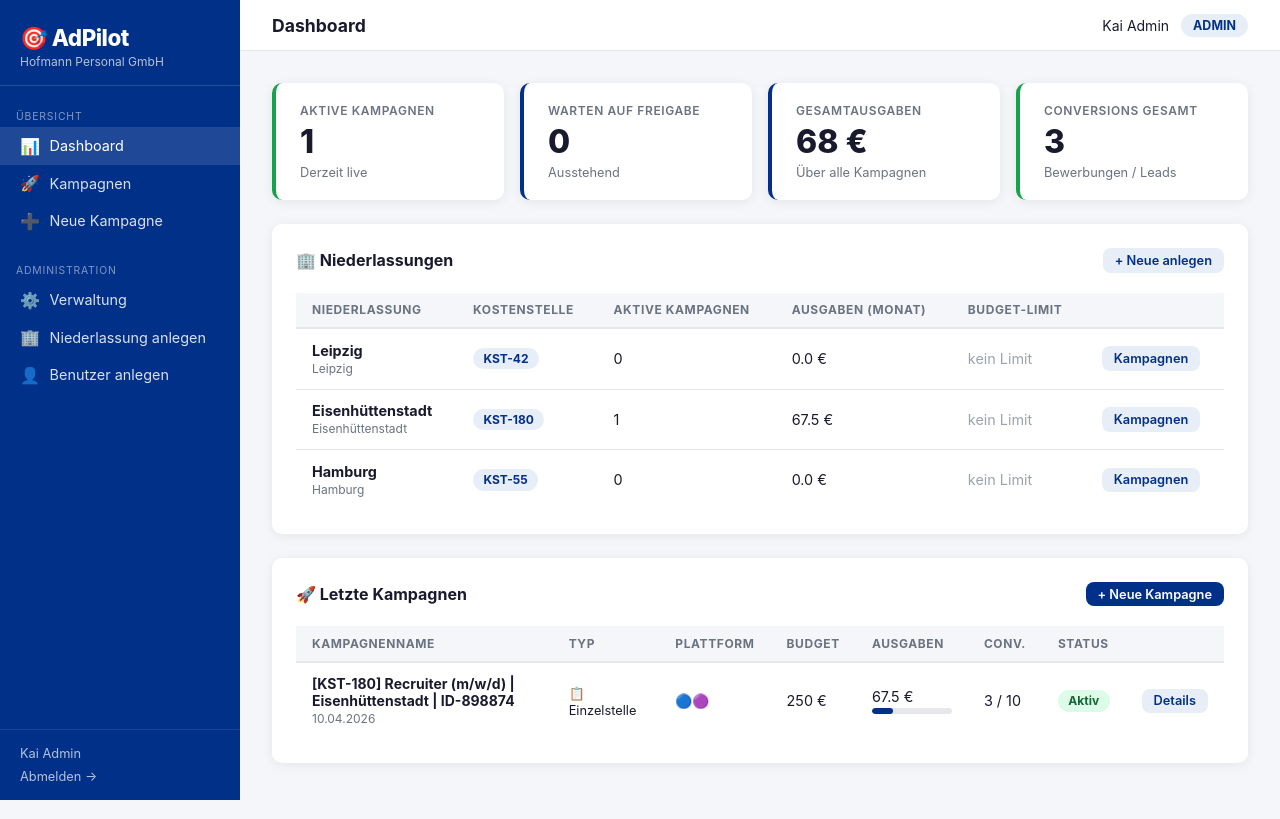
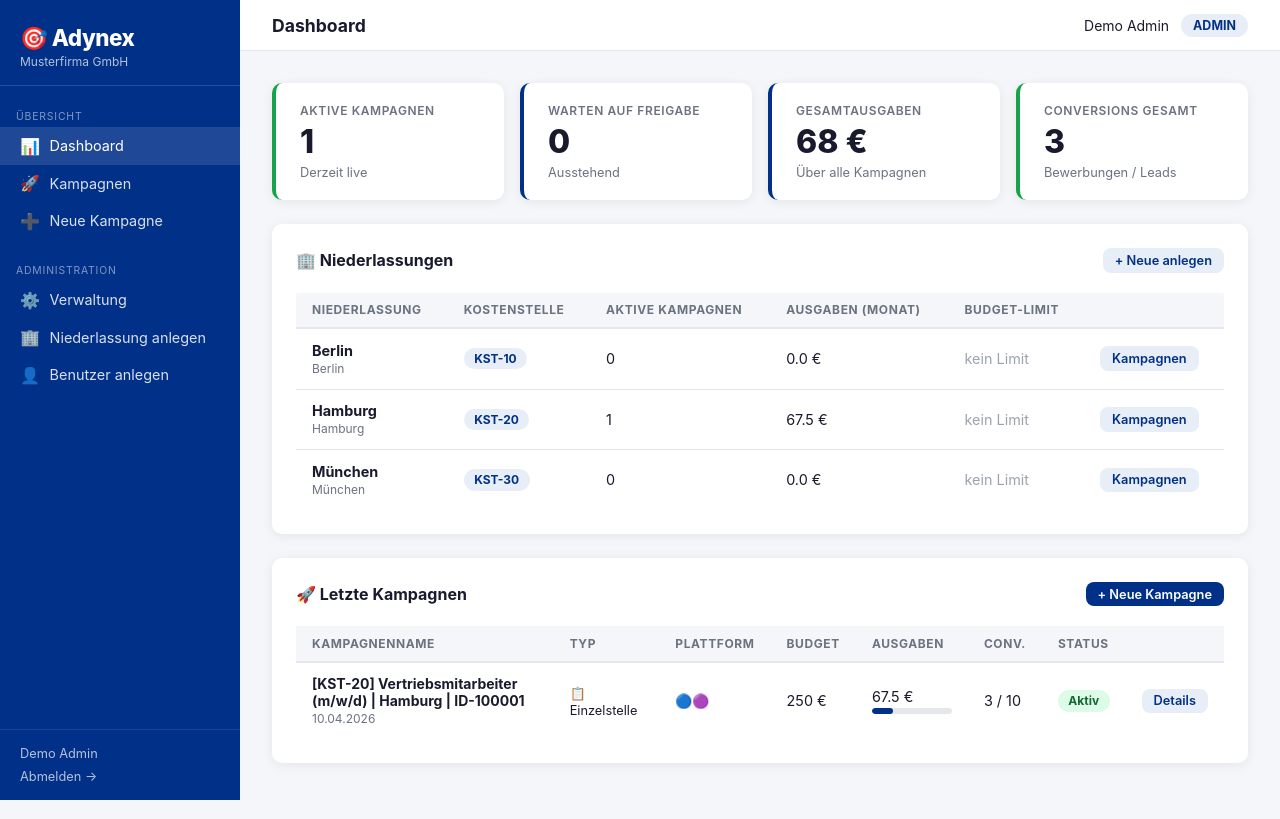
Before and after one commit to KaiBee7/adpilot-saas, a Flask app: page /dashboard/ in a window 1280 px wide. Run offline with Flask 3, Linux system fonts and the light colour scheme; a user stored in the database is signed in.

Commit message:
Rebranding Adynex + generische Demo-Daten

```diff
--- a/app.py
+++ b/app.py
@@ -1,5 +1,5 @@
 """
-AdPilot – Hauptapplikation
+Adynex – Hauptapplikation
 ===========================
 Multi-Tenant SaaS für automatisierte Search-Kampagnen.
 """
@@ -24,7 +24,7 @@ def create_app():
     # ── Konfiguration ─────────────────────────────────────────────────────
     app.config["SECRET_KEY"]           = os.getenv("FLASK_SECRET_KEY", "dev-key-change-in-prod")
     # Render nutzt postgres:// aber SQLAlchemy braucht postgresql://
-    database_url = os.getenv("DATABASE_URL", "sqlite:///adpilot.db")
+    database_url = os.getenv("DATABASE_URL", "sqlite:///adynex.db")
     if database_url.startswith("postgres://"):
         database_url = database_url.replace("postgres://", "postgresql://", 1)
     app.config["SQLALCHEMY_DATABASE_URI"] = database_url
@@ -88,10 +88,10 @@ def _seed_demo_data():
     if Mandant.query.first():
         return  # Bereits Daten vorhanden
 
-    # Demo-Mandant: Hofmann Personal
+    # Demo-Mandant: Musterfirma
     mandant = Mandant(
-        name="Hofmann Personal GmbH",
-        slug="hofmann",
+        name="Musterfirma GmbH",
+        slug="demo",
         plan="professional",
         primary_color="#003087",
         onboarding_done=True,
@@ -102,8 +102,8 @@ def _seed_demo_data():
     # Admin-User
     admin = User(
         mandant_id=mandant.id,
-        email="admin@hofmann.info",
-        first_name="Kai",
+        email="admin@adynex.de",
+        first_name="Demo",
         last_name="Admin",
         role="admin",
     )
@@ -112,20 +112,20 @@ def _seed_demo_data():
 
     # Demo-Niederlassungen
     niederlassungen = [
-        Niederlassung(mandant_id=mandant.id, name="Leipzig",           kostenstelle="42",  city="Leipzig",           plz="04109", standort_url="https://www.hofmann.info/standorte/leipzig/",           group_id="2001"),
-        Niederlassung(mandant_id=mandant.id, name="Eisenhüttenstadt",  kostenstelle="180", city="Eisenhüttenstadt",  plz="15890", standort_url="https://www.hofmann.info/standorte/eisenhuettenstadt/", group_id="2129"),
-        Niederlassung(mandant_id=mandant.id, name="Hamburg",           kostenstelle="55",  city="Hamburg",           plz="20095", standort_url="https://www.hofmann.info/standorte/hamburg/",           group_id="2050"),
+        Niederlassung(mandant_id=mandant.id, name="Berlin",   kostenstelle="10", city="Berlin",   plz="10115", standort_url="https://www.beispiel.de/standorte/berlin/",   group_id="1001"),
+        Niederlassung(mandant_id=mandant.id, name="Hamburg",  kostenstelle="20", city="Hamburg",  plz="20095", standort_url="https://www.beispiel.de/standorte/hamburg/",  group_id="1002"),
+        Niederlassung(mandant_id=mandant.id, name="München",  kostenstelle="30", city="München",  plz="80331", standort_url="https://www.beispiel.de/standorte/muenchen/", group_id="1003"),
     ]
     for n in niederlassungen:
         db.session.add(n)
     db.session.flush()
 
-    # Branch-User für Leipzig
+    # Branch-User
     branch_user = User(
         mandant_id=mandant.id,
         niederlassung_id=niederlassungen[0].id,
-        email="leipzig@hofmann.info",
-        first_name="Leipzig",
+        email="branch@adynex.de",
+        first_name="Demo",
         last_name="Niederlassung",
         role="branch",
     )
@@ -136,15 +136,15 @@ def _seed_demo_data():
     demo_campaign = Campaign(
         niederlassung_id=niederlassungen[1].id,
         mandant_id=mandant.id,
-        name="[KST-180] Recruiter (m/w/d) | Eisenhüttenstadt | ID-898874",
+        name="[KST-20] Vertriebsmitarbeiter (m/w/d) | Hamburg | ID-100001",
         campaign_type=Campaign.TYPE_SINGLE_JOB,
         platform=Campaign.PLATFORM_BOTH,
         status=Campaign.STATUS_ACTIVE,
-        job_title="Recruiter (m/w/d)",
-        job_url="https://www.hofmann.info/jobs/stellenanzeige/Z18Y8HC-recruiter-mwd_15890-eisenhuettenstadt",
-        job_id="898874",
-        location="15890 Eisenhüttenstadt",
-        kostenstelle="180",
+        job_title="Vertriebsmitarbeiter (m/w/d)",
+        job_url="https://www.beispiel.de/jobs/vertrieb-hamburg",
+        job_id="100001",
+        location="Hamburg",
+        kostenstelle="20",
         budget_google=125.0,
         budget_microsoft=125.0,
         conversion_limit=10,
--- a/auth.py
+++ b/auth.py
@@ -1,5 +1,5 @@
 """
-AdPilot – Authentifizierung & Autorisierung
+Adynex – Authentifizierung & Autorisierung
 ============================================
 Login, Logout, Passwort-Reset, Rollen-Checks.
 
@@ -35,7 +35,7 @@ def admin_required(f):
 
 
 def superadmin_required(f):
-    """Nur AdPilot-interne Superadmins."""
+    """Nur Adynex-interne Superadmins."""
     @wraps(f)
     def decorated(*args, **kwargs):
         if not current_user.is_authenticated or not current_user.is_superadmin:
@@ -98,7 +98,7 @@ def login():
             return render_template("auth/login.html")
 
         if not user.mandant.is_active:
-            flash("Ihr Unternehmen ist nicht aktiv. Bitte kontaktieren Sie AdPilot.", "error")
+            flash("Ihr Unternehmen ist nicht aktiv. Bitte kontaktieren Sie Adynex.", "error")
             return render_template("auth/login.html")
 
         login_user(user, remember=remember)
--- a/models.py
+++ b/models.py
@@ -1,5 +1,5 @@
 """
-AdPilot – Datenbank-Modelle
+Adynex – Datenbank-Modelle
 ============================
 Multi-Tenant SaaS Struktur:
 
@@ -32,7 +32,7 @@ db = SQLAlchemy()
 # ════════════════════════════════════════════════════════════════════════════
 class Mandant(db.Model):
     """
-    Ein Mandant = ein Unternehmen das AdPilot nutzt.
+    Ein Mandant = ein Unternehmen das Adynex nutzt.
     Beispiel: Hofmann Personal GmbH & Co. KG
     """
     __tablename__ = "mandanten"
@@ -95,7 +95,7 @@ class User(db.Model, UserMixin):
     """
     Ein Nutzer innerhalb eines Mandanten.
     Rollen:
-      - superadmin: AdPilot-interner Admin (plattformübergreifend)
+      - superadmin: Adynex-interner Admin (plattformübergreifend)
       - admin:      Mandanten-Admin (sieht alle Niederlassungen des Mandanten)
       - branch:     Niederlassung (sieht nur eigene Kampagnen, KST ist fest)
       - viewer:     Nur Lese-Zugriff auf Dashboard & Reports
--- a/requirements.txt
+++ b/requirements.txt
@@ -1,4 +1,4 @@
-# AdPilot – Python Dependencies
+# Adynex – Python Dependencies
 
 # Web-Framework & Extensions
 flask>=3.0.0
--- a/routes/campaigns.py
+++ b/routes/campaigns.py
@@ -290,7 +290,7 @@ def _notify_admin_new_campaign(campaign: Campaign):
         try:
             _send_email(
                 to=admin.email,
-                subject=f"[AdPilot] Neue Kampagne wartet auf Freigabe: {campaign.name}",
+                subject=f"[Adynex] Neue Kampagne wartet auf Freigabe: {campaign.name}",
                 body=f"""
 Hallo {admin.full_name},
 
@@ -304,7 +304,7 @@ Erstellt von: {campaign.creator.full_name if campaign.creator else 'Unbekannt'}
 Zur Freigabe: http://localhost:5000/campaigns/{campaign.id}
 
 Mit freundlichen Grüßen
-AdPilot
+Adynex
                 """.strip()
             )
             log = NotificationLog(
--- a/templates/base.html
+++ b/templates/base.html
@@ -3,7 +3,7 @@
 <head>
   <meta charset="UTF-8"/>
   <meta name="viewport" content="width=device-width, initial-scale=1.0"/>
-  <title>{% block title %}AdPilot{% endblock %}</title>
+  <title>{% block title %}Adynex{% endblock %}</title>
   <style>
     *, *::before, *::after { box-sizing: border-box; margin: 0; padding: 0; }
 
@@ -197,7 +197,7 @@
   {% if current_user.is_authenticated %}
   <nav class="sidebar">
     <div class="sidebar-logo">
-      <div class="product-name">🎯 AdPilot</div>
+      <div class="product-name">🎯 Adynex</div>
       {% if mandant %}
       <div class="mandant-name">{{ mandant.name }}</div>
       {% endif %}
--- a/templates/dashboard/index.html
+++ b/templates/dashboard/index.html
@@ -1,5 +1,5 @@
 {% extends "base.html" %}
-{% block title %}Dashboard – AdPilot{% endblock %}
+{% block title %}Dashboard – Adynex{% endblock %}
 {% block page_title %}Dashboard{% endblock %}
 
 {% block content %}
```
Also changed, not shown: render.yaml (+5 -5 lines), templates/auth/login.html (+4 -4 lines), 2 other files.
